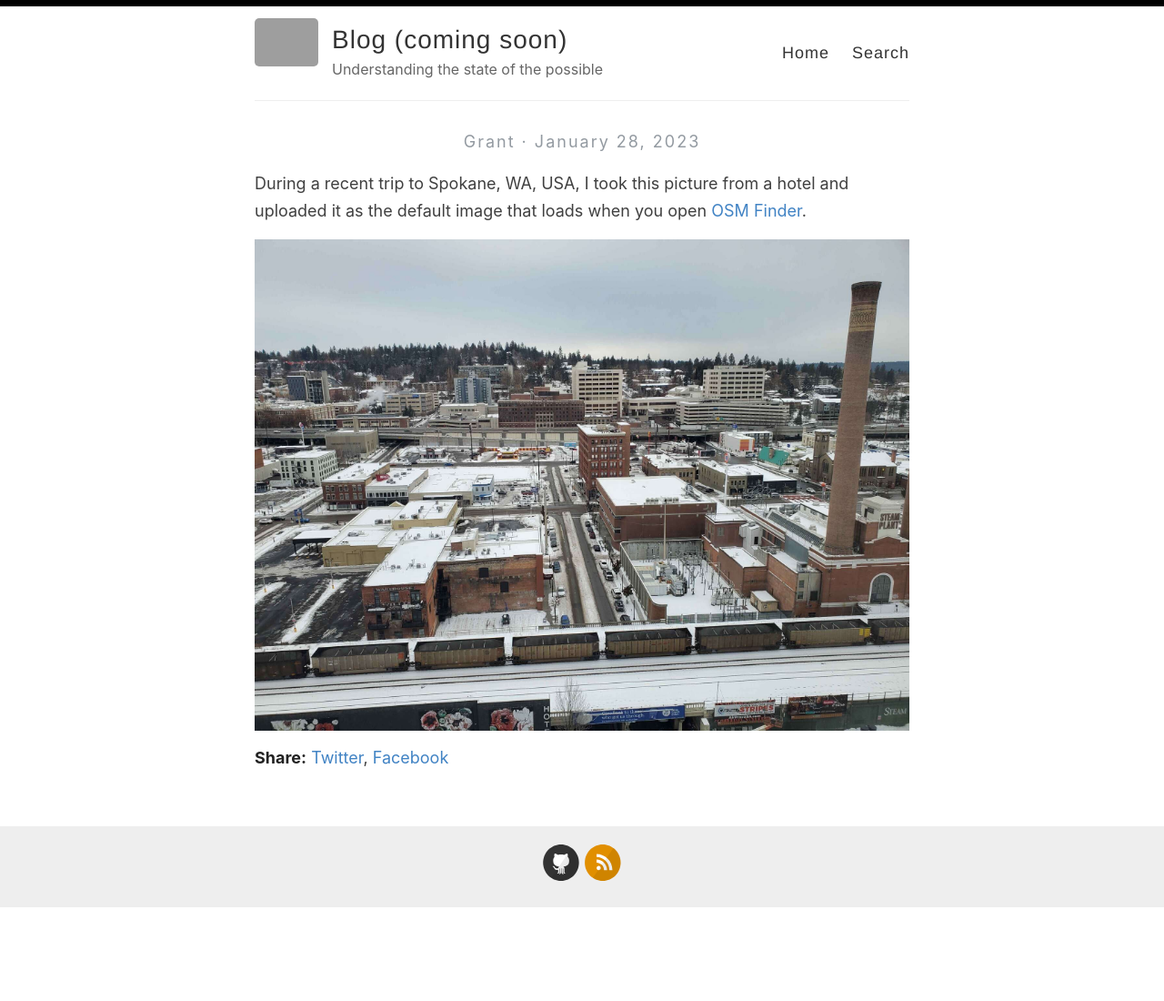
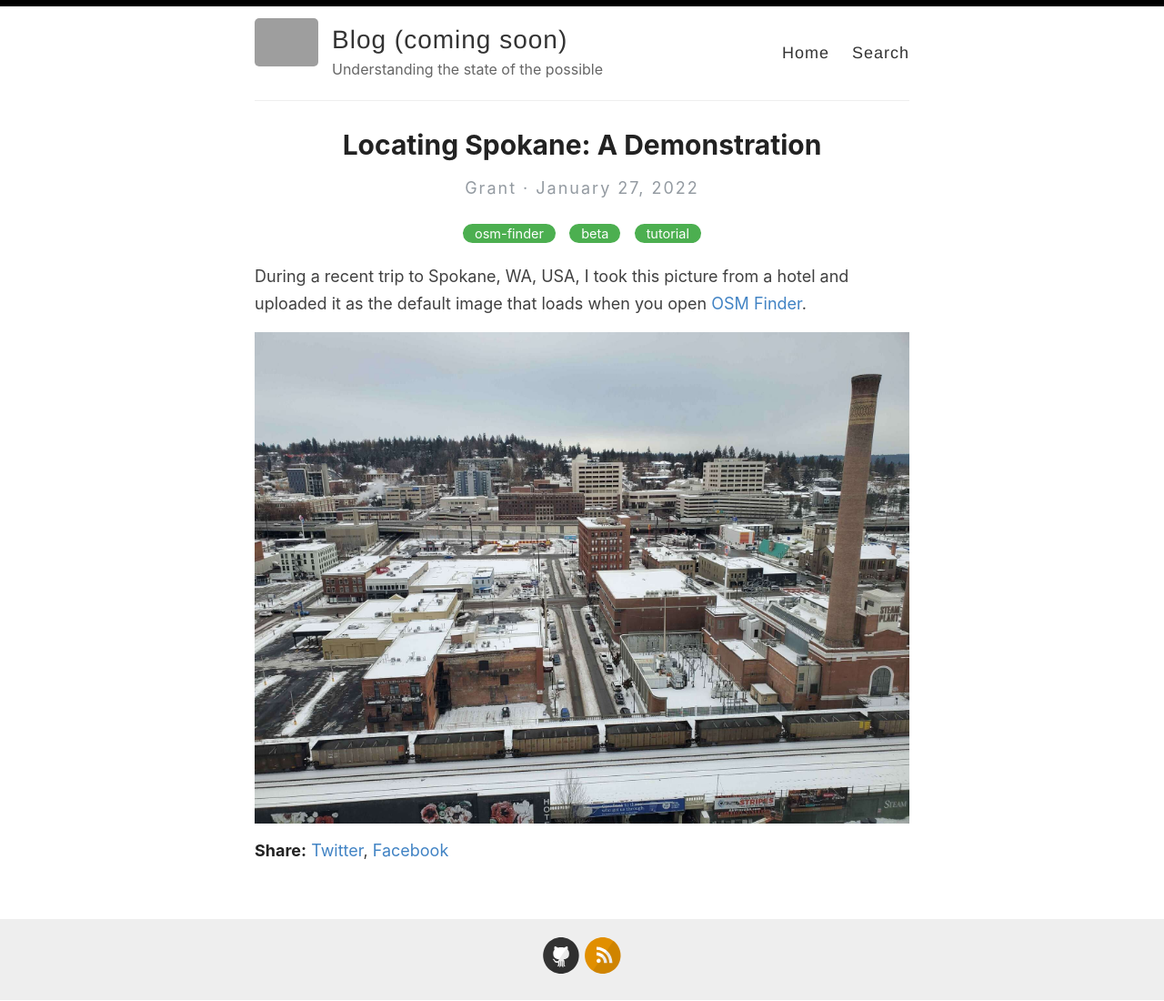
Before and after one commit to Xetnus/blog, a Jekyll site: the page built from _posts/2022-01-27-locating-spokane-a-demonstration.md, in a window 1280 px wide. Shown: the whole page at 91% size. Built offline with Jekyll 4.4.1, drawn with Linux system fonts in a browser that asks for light colours; our own code applies the rules of GitHub Pages for plain Markdown files; before the commit the page ends 998 px from its top, so only the background shows below that; grey boxes are pictures that could not be loaded.

Commit message:
Fix title 2

```diff
--- a/_posts/2022-01-27-locating-spokane-a-demonstration.md
+++ b/_posts/2022-01-27-locating-spokane-a-demonstration.md
@@ -1,6 +1,6 @@
 ---
 layout: post
-title: Locating Spokane\: A Demonstration
+title: "Locating Spokane: A Demonstration"
 categories: [osm-finder, beta, tutorial]
 ---
 
```
